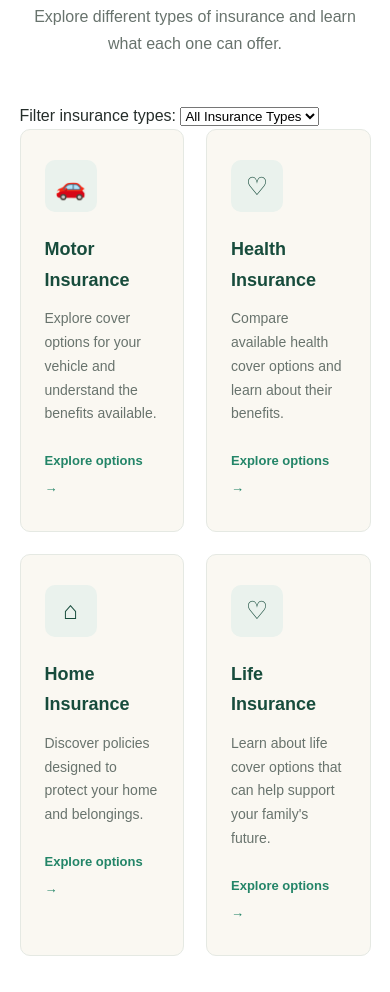
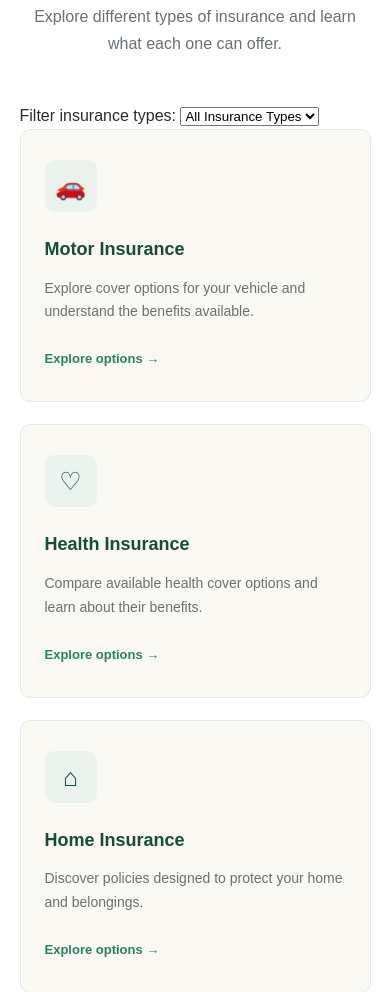
Before and after one commit to berylwise-lgtm/compare-insure, a website: page index.html in a window 390 px wide. Shown: the part 1177-2169 px from the top of the page. Drawn offline with Linux system fonts and the light colour scheme; no server answers.

Commit message:
Fix responsive CSS styling

```diff
--- a/style.css
+++ b/style.css
@@ -53,9 +53,7 @@ ul {
 }
 
 
-/* ========================================
-   3. NAVIGATION BAR
-======================================== */
+
 
 .navbar {
     background-color: var(--ivory);
@@ -73,7 +71,7 @@ ul {
     gap: 25px;
 }
 
-/* Website logo */
+
 
 .logo,
 .footer-logo {
@@ -89,7 +87,7 @@ ul {
     color: var(--emerald-green);
 }
 
-/* Navigation links */
+
 
 .nav-links {
     display: flex;
@@ -108,7 +106,7 @@ ul {
     color: var(--emerald-green);
 }
 
-/* Navbar button */
+
 
 .nav-button {
     background-color: var(--forest-green);
@@ -126,9 +124,7 @@ ul {
 }
 
 
-/* ========================================
-   4. HERO SECTION
-======================================== */
+
 
 .hero {
     background:
@@ -182,7 +178,7 @@ ul {
     margin-bottom: 32px;
 }
 
-/* Hero buttons */
+
 
 .hero-buttons {
     display: flex;
@@ -236,8 +232,6 @@ ul {
     font-size: 13px;
 }
 
-
-/* Hero decorative card */
 
 .hero-decoration {
     flex-shrink: 0;
@@ -309,9 +303,7 @@ ul {
 }
 
 
-/* ========================================
-   6. INSURANCE CATEGORIES
-======================================== */
+
 
 .services {
     background-color: var(--white);
@@ -375,11 +367,6 @@ ul {
     color: var(--forest-green);
 }
 
-
-/* ========================================
-   7. HOW IT WORKS
-======================================== */
-
 .how-it-works {
     background-color: var(--ivory);
 }
@@ -417,10 +404,6 @@ ul {
 }
 
 
-/* ========================================
-   8. ABOUT SECTION
-======================================== */
-
 .about {
     background-color: var(--white);
 }
@@ -440,11 +423,6 @@ ul {
     font-size: 16px;
     margin-bottom: 30px;
 }
-
-
-/* ========================================
-   9. COMPARE SECTION
-======================================== */
 
 .compare-section {
     background-color: var(--forest-green);
@@ -475,9 +453,7 @@ ul {
 }
 
 
-/* ========================================
-   10. FOOTER
-======================================== */
+
 
 .footer {
     background-color: var(--dark-charcoal);
@@ -508,12 +484,6 @@ ul {
 }
 
 
-/* ========================================
-   11. RESPONSIVE DESIGN
-======================================== */
-
-/* Tablets and smaller laptops */
-
 @media (max-width: 1000px) {
 
     .navbar .container {
@@ -539,7 +509,7 @@ ul {
 }
 
 
-/* Mobile phones */
+
 
 @media (max-width: 700px) {
 
@@ -604,6 +574,11 @@ ul {
         padding: 65px 0;
     }
 
-    .services-grid,
-    .steps-grid
-        grid-
+
+.services-grid,
+.steps-grid {
+    grid-template-columns: 1fr;
+}
+
+
+}
```
